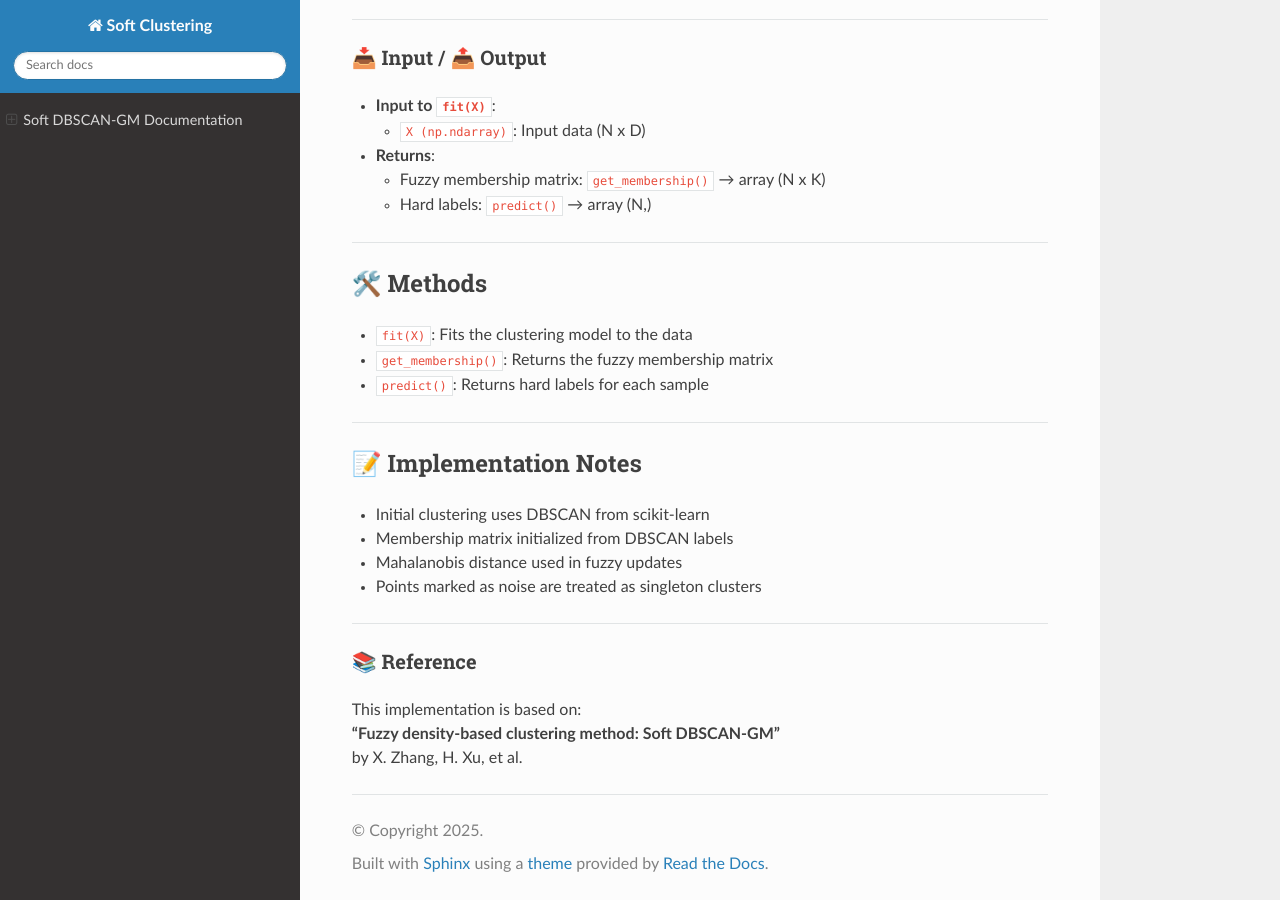
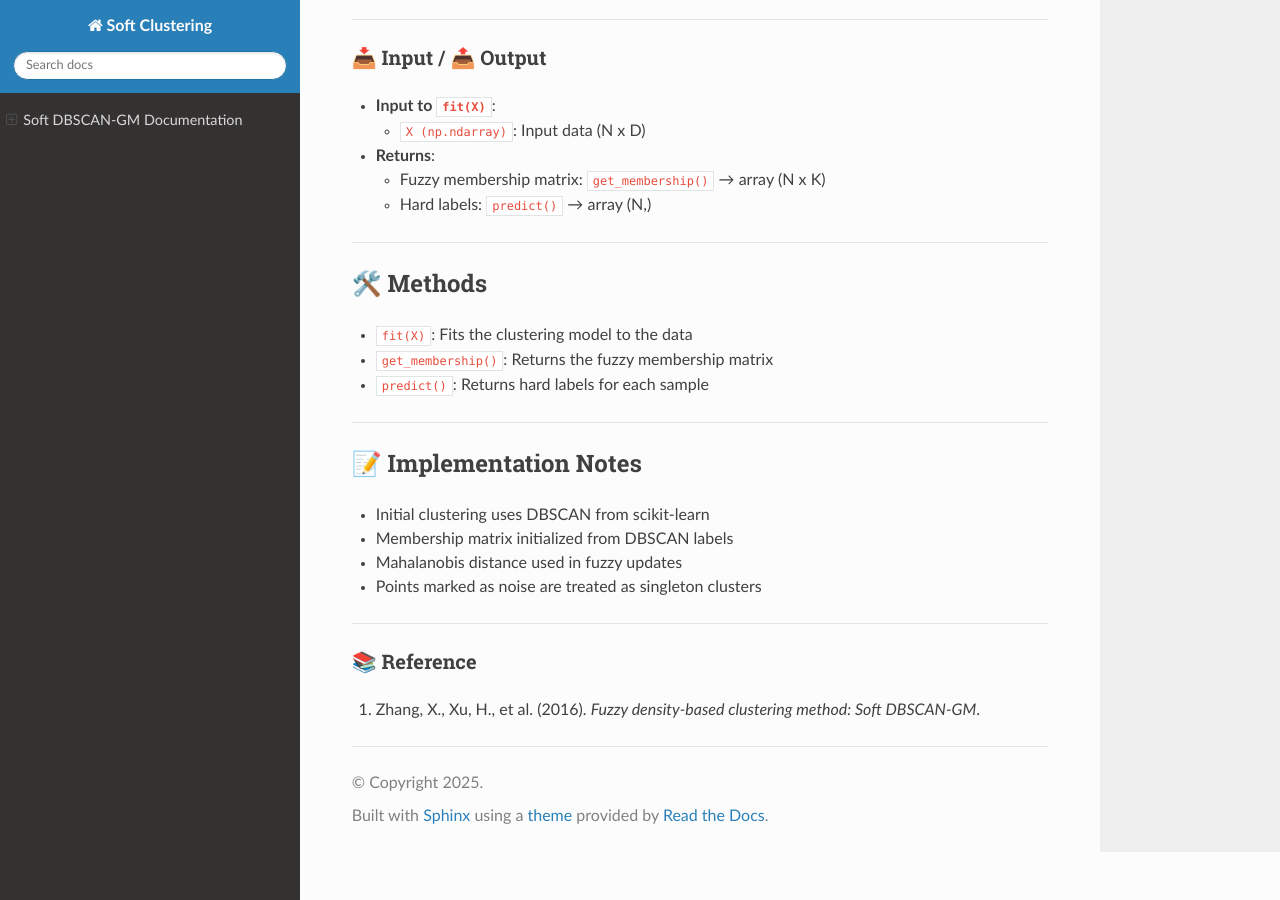
Before and after one commit to soft-clustering/soft-clustering, a Sphinx documentation site: the page built from docs/source/softdbscangm.md, in a window 1280 px wide and 900 px high, scrolled down 1258 px. Built offline with Sphinx 7.4.7 and the Read the Docs theme 3.1.0, drawn with Linux system fonts in a browser that asks for light colours.

Commit message:
Update softdbscangm.md

```diff
--- a/docs/source/softdbscangm.md
+++ b/docs/source/softdbscangm.md
@@ -82,6 +82,4 @@ print("Membership matrix:", membership)
 
 ### 📚 Reference
 
-This implementation is based on:
-**"Fuzzy density-based clustering method: Soft DBSCAN-GM"**
-by X. Zhang, H. Xu, et al.
+1. Zhang, X., Xu, H., et al. (2016). *Fuzzy density-based clustering method: Soft DBSCAN-GM*.
```
